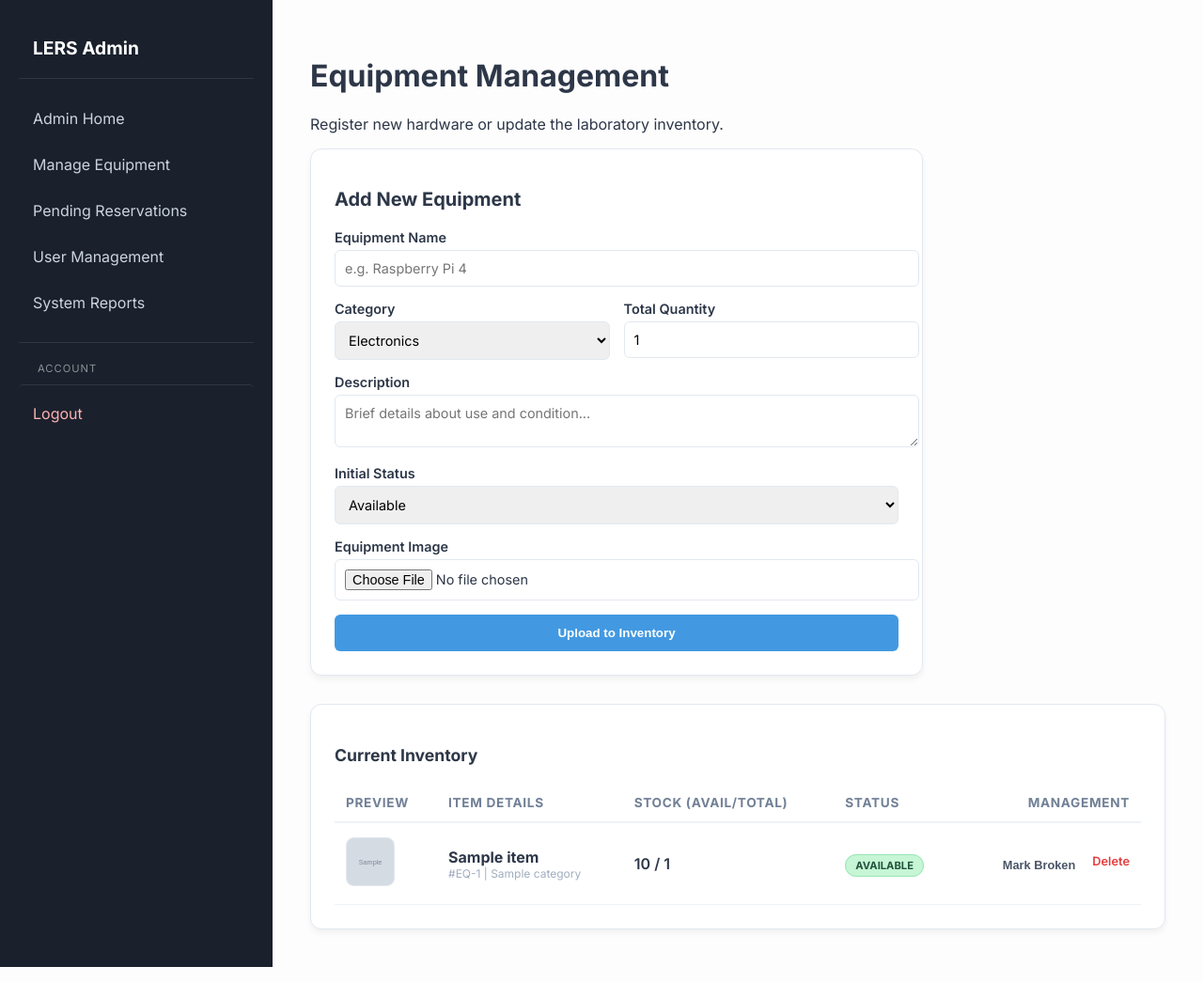
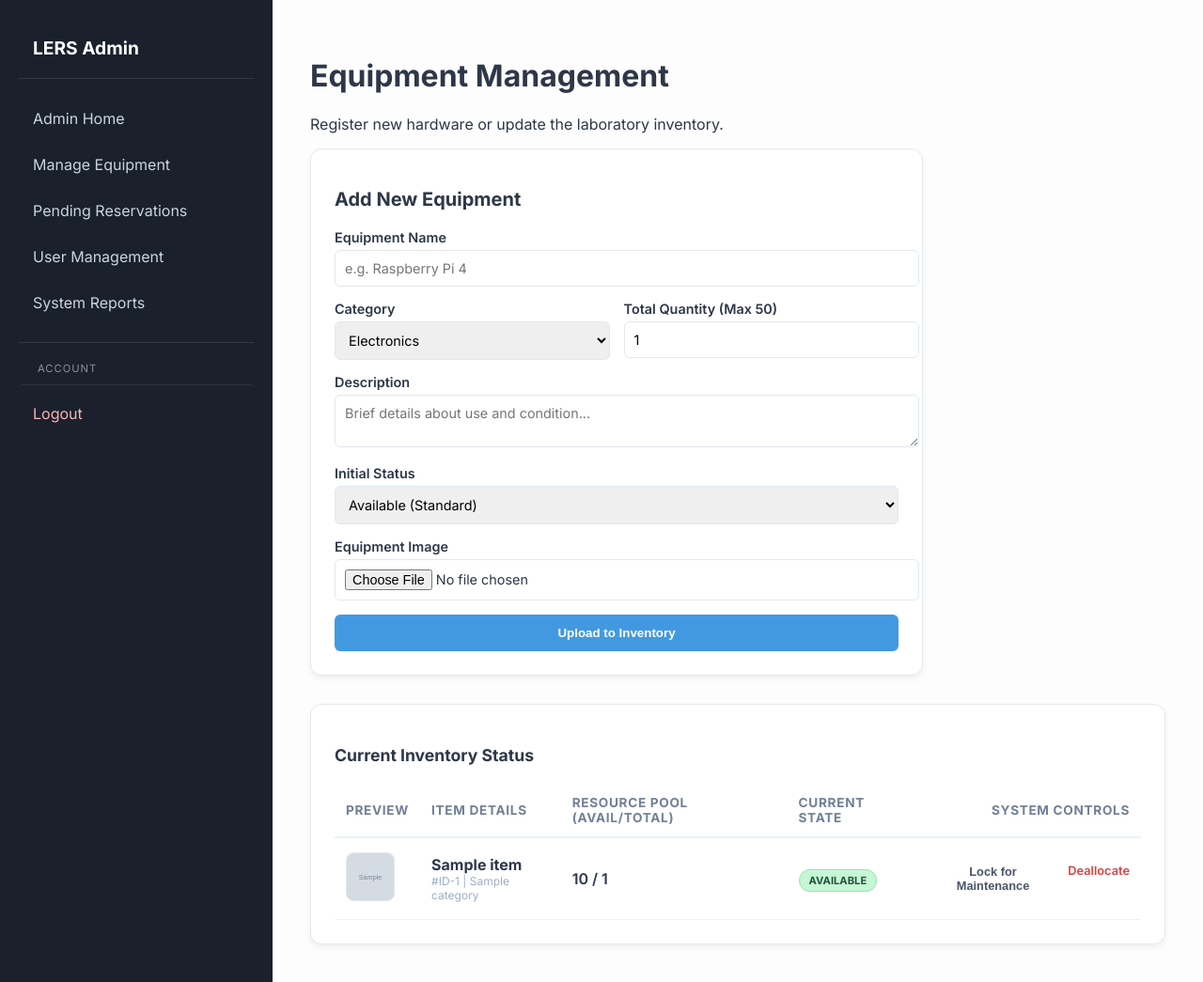
Before and after one commit to dongtapulan/LERS_PROJECT, a Flask app: template templates/admin/manage_equipment.html in a window 1280 px wide. Shown: the whole page at 94% size. Run offline with Flask 3, Linux system fonts and the light colour scheme; the visitor is signed in with stand-in values (Sample User, id 1); the template is opened without the code that fills it: most values are stand-ins (such as "Sample title", 1, 10 or a date in 2020); grey boxes marked "Sample" are stand-in pictures.

```diff
--- a/app.py
+++ b/app.py
@@ -97,6 +97,7 @@ def manage_equipment():
     if session.get('role') != 'admin':
         return redirect(url_for('index'))
 
+    # System Monitor: Fetching the current state of all hardware resources
     all_equipment = query_db("SELECT * FROM equipment ORDER BY equip_id DESC")
     return render_template('admin/manage_equipment.html', equipment=all_equipment)
 
@@ -105,31 +106,51 @@ def add_equipment():
     if session.get('role') != 'admin':
         return redirect(url_for('index'))
 
+    # Resource Allocation: Define total capacity for this equipment type
+    # We grab total_quantity from the form. If not provided, default to 1.
+    try:
+        total_qty = int(request.form.get('total_quantity', 1))
+    except (ValueError, TypeError):
+        total_qty = 1
+
+    # OS-Aware Constraint: Bounded Buffer (Preventing system overflow)
+    if total_qty > 50:
+        flash("Error: Quantity exceeds laboratory capacity limit (Max 50).")
+        return redirect(url_for('manage_equipment'))
+
     file = request.files.get('image')
     filename = secure_filename(file.filename) if file and allowed_file(file.filename) else None
     if filename:
         file.save(os.path.join(app.config['UPLOAD_FOLDER'], filename))
 
+    # Fix: Set available_quantity = total_quantity so it shows as 6/6, not 1/1
     query_db("""
-        INSERT INTO equipment (name, description, category, image_url, status)
-        VALUES (%s, %s, %s, %s, %s)
+        INSERT INTO equipment (name, description, category, image_url, total_quantity, available_quantity, status)
+        VALUES (%s, %s, %s, %s, %s, %s, %s)
     """, (request.form.get('name'), request.form.get('description'),
-          request.form.get('category'), filename, 'available'))
+          request.form.get('category'), filename, total_qty, total_qty, 'available'))
 
-    flash("Equipment added to inventory.")
+    flash(f"Equipment added to inventory with {total_qty} units available.")
     return redirect(url_for('manage_equipment'))
 
-@app.route('/admin/toggle-maintenance/<int:equip_id>', methods=['GET', 'POST']) # Add methods here
+@app.route('/admin/toggle-maintenance/<int:equip_id>', methods=['GET', 'POST'])
 def toggle_maintenance(equip_id):
     if session.get('role') != 'admin':
         return redirect(url_for('index'))
 
-    item = query_db("SELECT status FROM equipment WHERE equip_id = %s", (equip_id,), one=True)
+    item = query_db("SELECT status, available_quantity FROM equipment WHERE equip_id = %s", (equip_id,), one=True)
     if item:
-        # Toggle between available and out_of_order
-        new_status = 'available' if item['status'] == 'out_of_order' else 'out_of_order'
+        # State Machine Logic:
+        # If we restore an item from maintenance, we must check if it was previously 'fully_reserved'
+        if item['status'] == 'out_of_order':
+            # If units are > 0, it's available. If 0, it stays fully_reserved.
+            new_status = 'available' if item['available_quantity'] > 0 else 'fully_reserved'
+        else:
+            # Manual override to lock the resource regardless of quantity
+            new_status = 'out_of_order'
+
         query_db("UPDATE equipment SET status = %s WHERE equip_id = %s", (new_status, equip_id))
-        flash(f"Equipment status updated to {new_status.replace('_', ' ')}.")
+        flash(f"System State Update: Equipment is now {new_status.replace('_', ' ')}.")
 
     return redirect(url_for('manage_equipment'))
 
@@ -218,12 +239,16 @@ def reserve(item_id):
         return redirect(url_for('index'))
 
     if request.method == 'POST':
+        # Extract the requested quantity from the form
+        requested_qty = int(request.form.get('quantity', 1))
+
         success, message = ReservationService.create_reservation(
             user_id=session['user_id'],
             equip_id=item_id,
             start_time=request.form.get('start_time'),
             end_time=request.form.get('end_time'),
-            purpose=request.form.get('purpose')
+            purpose=request.form.get('purpose'),
+            requested_qty=requested_qty
         )
         flash(message)
         return redirect(url_for('user_dashboard'))
@@ -320,16 +345,36 @@ def cancel_reservation(res_id):
     if 'user_id' not in session:
         return redirect(url_for('index'))
 
-    # Verify ownership and status
-    res = query_db("SELECT status, user_id FROM reservations WHERE res_id = %s", (res_id,), one=True)
+    # 1. Fetch reservation AND equipment ID in one go
+    res = query_db("""
+        SELECT status, user_id, equip_id
+        FROM reservations
+        WHERE res_id = %s
+    """, (res_id,), one=True)
 
+    # 2. Security & Status Check
     if res and res['user_id'] == session['user_id'] and res['status'] == 'pending':
-        # CHANGE: Update status instead of DELETE
-        query_db("UPDATE reservations SET status = 'cancelled' WHERE res_id = %s", (res_id,))
-        flash("Reservation cancelled successfully.")
+        try:
+            # A. Update the Reservation (The Audit Trail)
+            query_db("UPDATE reservations SET status = 'cancelled' WHERE res_id = %s", (res_id,))
+
+            # B. RESTOCK: Return the item to the inventory
+            # We also force status back to 'available' in case it was 'out_of_stock'
+            query_db("""
+                UPDATE equipment
+                SET available_quantity = available_quantity + 1,
+                    status = 'available'
+                WHERE equip_id = %s
+            """, (res['equip_id'],))
+
+            flash("Reservation cancelled successfully. Equipment has been restocked.")
+        except Exception as e:
+            print(f"Cancellation DB Error: {e}")
+            flash("A system error occurred during cancellation.")
     else:
-        flash("Unable to cancel this reservation.")
+        flash("Unable to cancel this reservation. It may have already been processed.")
 
+    return redirect(url_for('my_reservations'))
     return redirect(url_for('my_reservations'))
 
 @app.route('/hide-reservation/<int:res_id>')
--- a/templates/admin/manage_equipment.html
+++ b/templates/admin/manage_equipment.html
@@ -46,8 +46,8 @@
     }
     .status-badge { padding: 4px 10px; border-radius: 50px; font-size: 0.7rem; font-weight: 700; text-transform: uppercase; }
     .status-available { background: #c6f6d5; color: #22543d; border: 1px solid #9ae6b4; }
-    .status-borrowed { background: #bee3f8; color: #2a4365; border: 1px solid #90cdf4; }
-    .status-maintenance { background: #fed7d7; color: #822727; border: 1px solid #feb2b2; } /* Out of Order Red */
+    .status-reserved { background: #bee3f8; color: #2a4365; border: 1px solid #90cdf4; }
+    .status-maintenance { background: #fed7d7; color: #822727; border: 1px solid #feb2b2; }
 
     .action-links { display: flex; gap: 12px; justify-content: flex-end; }
     .btn-action {
@@ -94,8 +94,8 @@
                         </select>
                     </div>
                     <div class="form-group" style="flex: 1;">
-                        <label>Total Quantity</label>
-                        <input type="number" name="total_quantity" value="1" min="1" required>
+                        <label>Total Quantity (Max 50)</label>
+                        <input type="number" name="total_quantity" value="1" min="1" max="50" required>
                     </div>
                 </div>
 
@@ -107,8 +107,8 @@
                 <div class="form-group">
                     <label>Initial Status</label>
                     <select name="status">
-                        <option value="available">Available</option>
-                        <option value="out_of_order">Out of Order</option>
+                        <option value="available">Available (Standard)</option>
+                        <option value="out_of_order">Under Maintenance (Locked)</option>
                     </select>
                 </div>
 
@@ -122,15 +122,15 @@
         </section>
 
         <section class="inventory-section">
-            <h3 style="margin-bottom: 20px; font-size: 1.1rem; color: #2d3748;">Current Inventory</h3>
+            <h3 style="margin-bottom: 20px; font-size: 1.1rem; color: #2d3748;">Current Inventory Status</h3>
             <table style="width: 100%; border-collapse: collapse; text-align: left;">
                 <thead>
                     <tr style="border-bottom: 2px solid #edf2f7; color: #718096; font-size: 0.85rem; text-transform: uppercase; letter-spacing: 0.05em;">
                         <th style="padding: 12px;">Preview</th>
                         <th style="padding: 12px;">Item Details</th>
-                        <th style="padding: 12px;">Stock (Avail/Total)</th>
-                        <th style="padding: 12px;">Status</th>
-                        <th style="padding: 12px; text-align: right;">Management</th>
+                        <th style="padding: 12px;">Resource Pool (Avail/Total)</th>
+                        <th style="padding: 12px;">Current State</th>
+                        <th style="padding: 12px; text-align: right;">System Controls</th>
                     </tr>
                 </thead>
                 <tbody>
@@ -144,15 +144,15 @@
                             </td>
                             <td style="padding: 15px 12px;">
                                 <div style="font-weight: 700; color: #2d3748;">{{ item.name }}</div>
-                                <div style="font-size: 0.75rem; color: #a0aec0;">#EQ-{{ item.equip_id }} | {{ item.category }}</div>
+                                <div style="font-size: 0.75rem; color: #a0aec0;">#ID-{{ item.equip_id }} | {{ item.category }}</div>
                             </td>
-                            <td style="padding: 15px 12px; font-weight: 600;">
+                            <td style="padding: 15px 12px; font-weight: 600; color: {% if item.available_quantity == 0 %}#e53e3e{% else %}#2d3748{% endif %};">
                                 {{ item.available_quantity }} / {{ item.total_quantity }}
                             </td>
                             <td style="padding: 15px 12px;">
                                 <span class="status-badge
                                     {% if item.status == 'available' %}status-available
-                                    {% elif item.status == 'borrowed' %}status-borrowed
+                                    {% elif item.status == 'fully_reserved' %}status-reserved
                                     {% else %}status-maintenance{% endif %}">
                                     {{ item.status | replace('_', ' ') }}
                                 </span>
@@ -161,18 +161,18 @@
                                 <div class="action-links">
                                     <form action="{{ url_for('toggle_maintenance', equip_id=item.equip_id) }}" method="POST" style="display:inline;">
                                         <button type="submit" class="btn-action" style="background:none; border:none; cursor:pointer;">
-                                            {{ 'Restore' if item.status == 'out_of_order' else 'Mark Broken' }}
+                                            {{ 'Put Online' if item.status == 'out_of_order' else 'Lock for Maintenance' }}
                                         </button>
                                     </form>
                                     <a href="{{ url_for('delete_equipment', equip_id=item.equip_id) }}"
                                        class="btn-action btn-delete"
-                                       onclick="return confirm('Delete this item?')">Delete</a>
+                                       onclick="return confirm('Permanently remove this resource from system?')">Deallocate</a>
                                 </div>
                             </td>
                         </tr>
                         {% endfor %}
                     {% else %}
-                        <tr><td colspan="5" style="padding: 50px; text-align: center; color: #a0aec0;">Inventory Empty.</td></tr>
+                        <tr><td colspan="5" style="padding: 50px; text-align: center; color: #a0aec0;">System Inventory is Empty.</td></tr>
                     {% endif %}
                 </tbody>
             </table>
```
Also changed, not shown: services/reservation.py (+69 -29 lines), templates/user/dashboard.html (+5 -3 lines), templates/user/reserve.html (+12 -0 lines).
